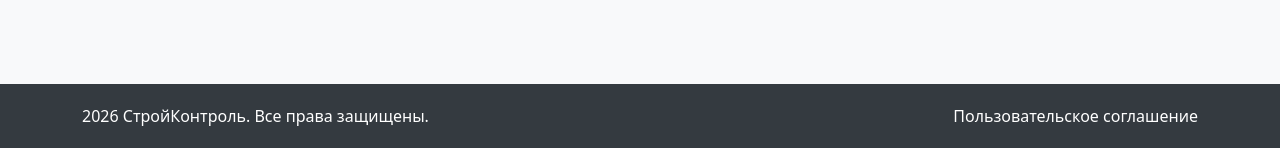
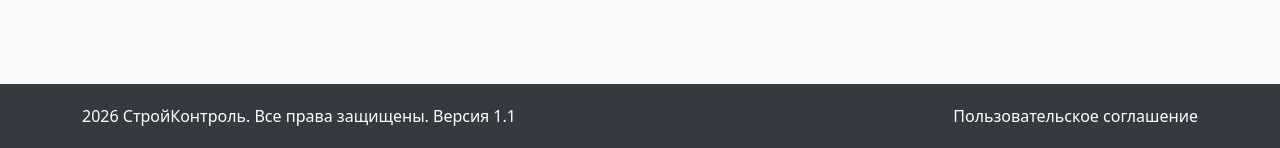
Before and after one commit to hard2cod3-s0much/buildcontrol, a Flask app: page /dashboard in a window 1280 px wide. Shown: the part 652-800 px from the top of the page. Run offline with Flask 3, Linux system fonts and the light colour scheme; a user stored in the database is signed in.

Commit message:
add footer

```diff
--- a/templates/base.html
+++ b/templates/base.html
@@ -70,7 +70,7 @@
     <div class="container">
         <div class="row">
             <div class="col-md-6">
-                <p class="mb-0">2026 СтройКонтроль. Все права защищены.</p>
+                <p class="mb-0">2026 СтройКонтроль. Все права защищены. Версия 1.1</p>
             </div>
             <div class="col-md-6 text-md-end">
                 <a href="#" data-bs-toggle="modal" data-bs-target="#agreementModal">Пользовательское соглашение</a>
```
